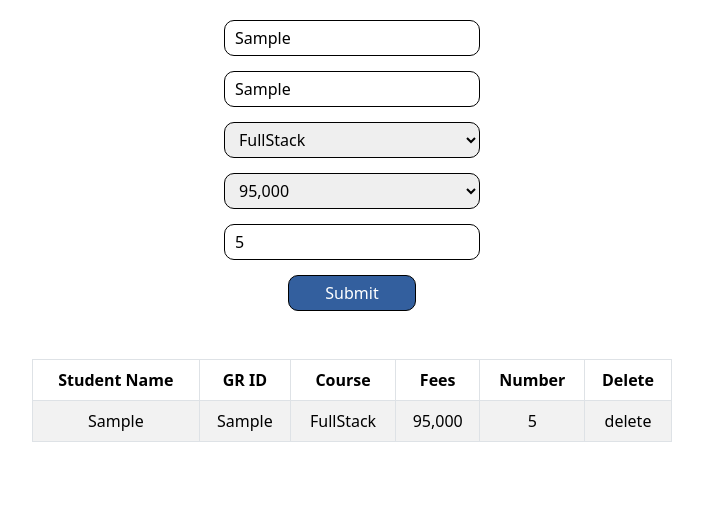
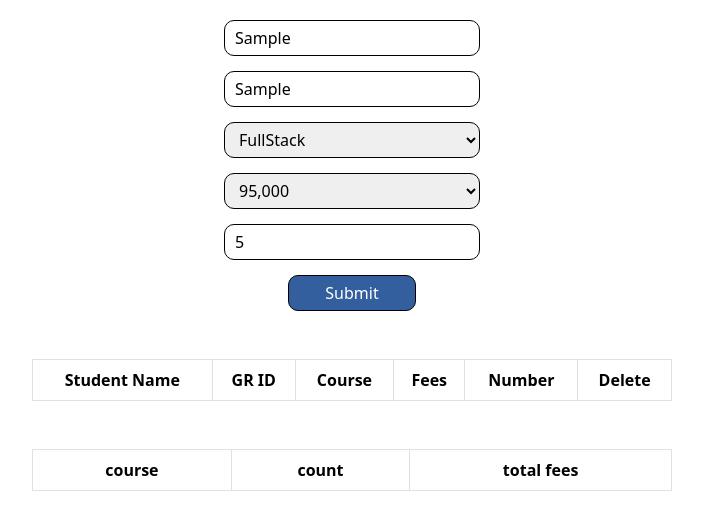
Before and after one commit to dhruvghinaiya12/javascript, a plain HTML site: page exam-4/index.html in a window 1280 px wide. Both pictures are taken after typing "Sample", "Sample", "5" into the empty fields and a click on the input "Submit". Shown: the whole page, without its empty margins (288-991 px from the left). Drawn offline with nearby package versions, Linux system fonts and the light colour scheme.

Commit message:
22-07-24

```diff
--- a/exam-4/index.html
+++ b/exam-4/index.html
@@ -23,10 +23,10 @@
         <option value="python developer">python developer</option>
       </select>
       <select id="fees">
-        <option value="95,000">95,000 </option>
-        <option value="85,000">85,000 </option>
-        <option value="85,000">85,000 </option>
-        <option value="90,000">90,000 </option>
+        <option value="95,000">95,000</option>
+        <option value="85,000">85,000</option>
+        <option value="85,000">85,000</option>
+        <option value="90,000">90,000</option>
       </select>
       <input type="number" id="number" placeholder="Number" />
       <input type="submit" value="Submit" id="submit" />
@@ -47,7 +47,18 @@
       </thead>
       <tbody id="tbody"></tbody>
     </table>
-
+    <table
+      class="table table-striped table-bordered border-5 table-hover w-50 mx-auto mt-5 text-center"
+    >
+      <thead>
+        <tr>
+          <th scope="col">course</th>
+          <th scope="col">count</th>
+          <th scope="col">total fees</th>
+        </tr>
+      </thead>
+      <tbody id="Summary"></tbody>
+    </table>
     <script src="./index.js"></script>
     <script
       src="https://cdn.jsdelivr.net/npm/bootstrap@5.3.3/dist/js/bootstrap.bundle.min.js"
--- a/exam-4/index.js
+++ b/exam-4/index.js
@@ -4,7 +4,6 @@ const handleDelete = (index) => {
   users.splice(index, 1);
   content();
 };
-
 
 const content = () => {
   document.getElementById("tbody").innerHTML = "";
@@ -22,7 +21,7 @@ const content = () => {
     td5.innerHTML = users[i].number;
     let td6 = document.createElement("td");
     td6.innerHTML = "delete";
-    td6.addEventListener("click",handleDelete)
+    td6.addEventListener("click", handleDelete);
     document.getElementById("tbody").append(tr);
     tr.append(td1, td2, td3, td4, td5, td6);
   }
@@ -32,13 +31,29 @@ const handleData = (e) => {
   e.preventDefault();
 
   let user = {
-    username: document.getElementById("Name").value,
-    grid: document.getElementById("grid").value,
-    course: document.getElementById("course").value,
-    fees: document.getElementById("fees").value,
-    number: document.getElementById("number").value,
+    username: document.getElementById("Name").value.trim(),
+    grid: document.getElementById("grid").value.trim(),
+    course: document.getElementById("course").value.trim(),
+    fees: document.getElementById("fees").value.trim(),
+    number: document.getElementById("number").value.trim(),
   };
-
+  if (user.username.length < 2) {
+    alert("Username should be at least 2 characters long");
+    return;
+  }
+  if (user.grid.length != 4) {
+    alert("Grid should be 4 digits long");
+    return;
+  }
+  if (
+    user.number.length != 10 ||
+    !["6", "7", "8", "9"].includes(user.number[0])
+  ) {
+    alert(
+      "Phone number should be at least 10 digits long and start with 6 or 7 8 or 9"
+    );
+    return;
+  }
   users.push(user);
   console.log(users);
   content();
```
